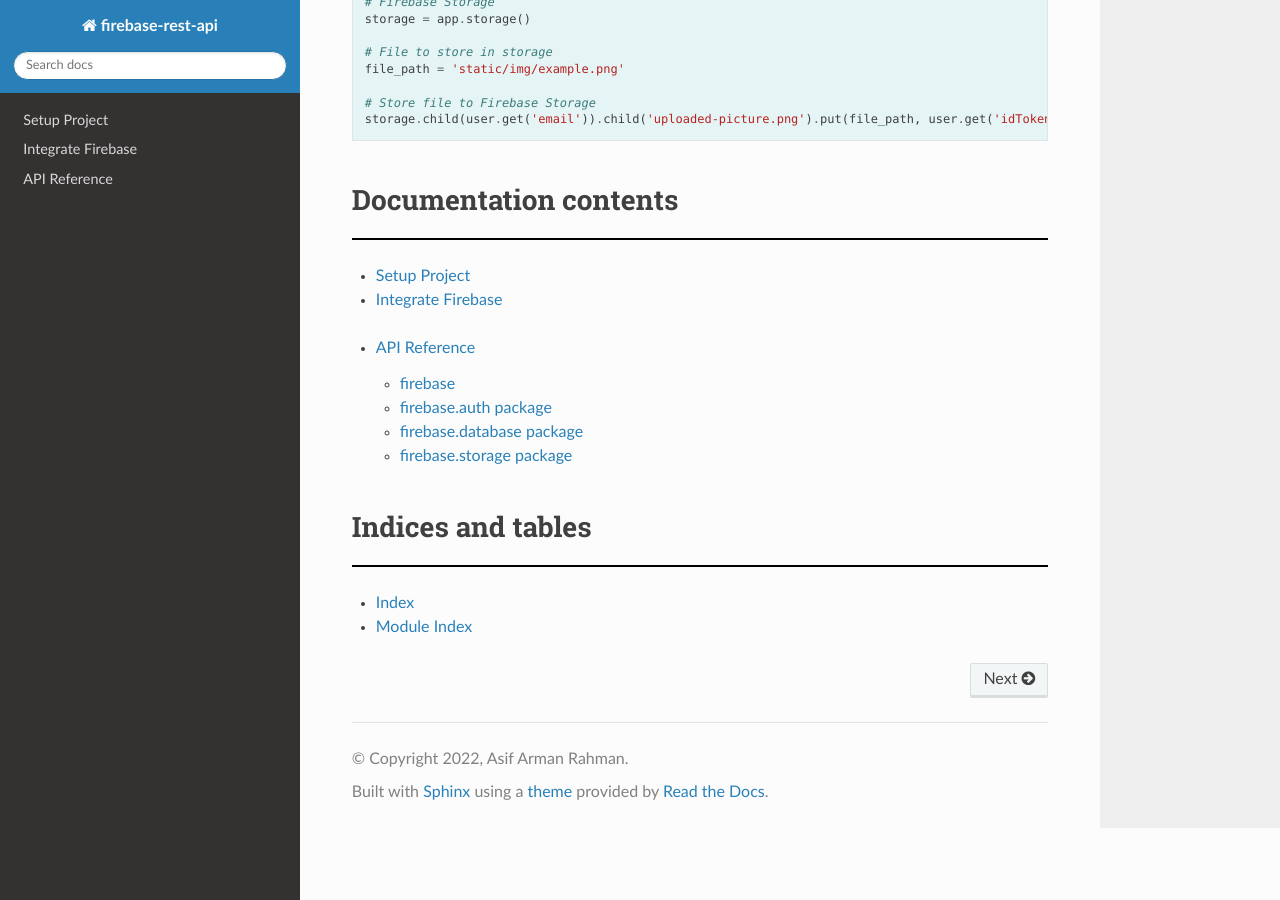
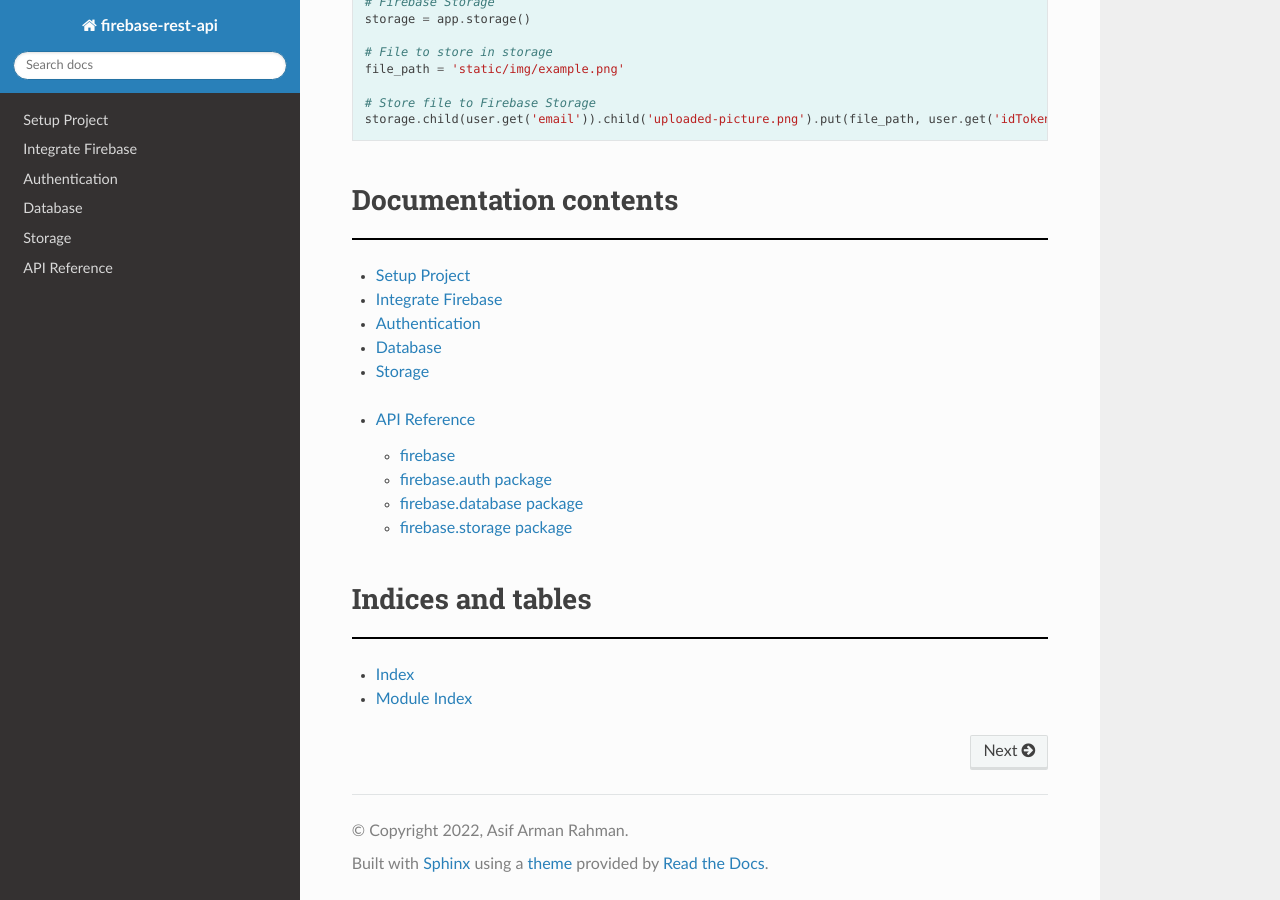
Before and after one commit to AsifArmanRahman/firebase-rest-api, a Sphinx documentation site: the page built from docs/index.rst, in a window 1280 px wide and 900 px high, scrolled down 1313 px. Built offline with Sphinx 7.4.7 and the Read the Docs theme 2.0.0, drawn with Linux system fonts in a browser that asks for light colours; nearby versions of some CDN libraries.

Commit message:
docs: add Firebase services to navbar

```diff
--- a/docs/index.rst
+++ b/docs/index.rst
@@ -101,6 +101,9 @@ Documentation contents
 
    guide/setup
    guide/firebase-rest-api
+   guide/authentication
+   guide/database
+   guide/storage
 
 .. toctree::
    :maxdepth: 2
```
